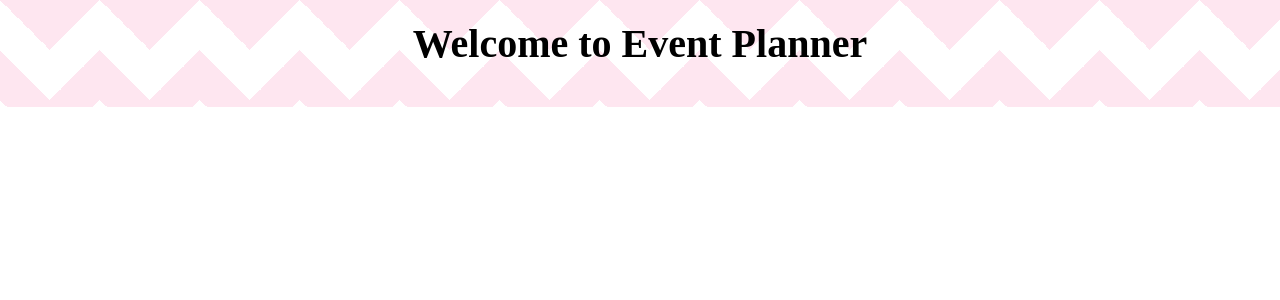
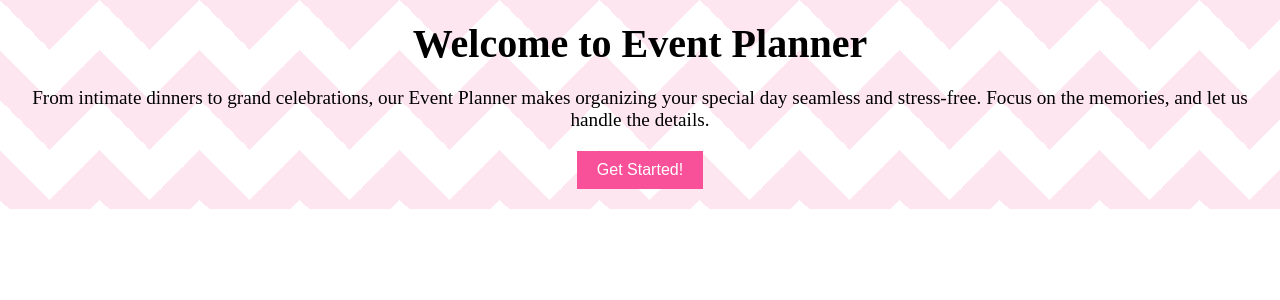
Before and after one commit to selwyntaloza06/event-planner, a React (Vite) app: page / in a window 1280 px wide. Shown: the top 300 px of the page. Built offline with nearby package versions, Linux system fonts and the light colour scheme.

Commit message:
first section "description" added

```diff
--- a/src/Components/EventPlanner.jsx
+++ b/src/Components/EventPlanner.jsx
@@ -1,5 +1,5 @@
-import React from 'react';
-import './EventPlanner.css'; // Import CSS file for styling
+import React from "react";
+import "./EventPlanner.css"; // Import CSS file for styling
 
 const EventPlanner = () => {
   return (
@@ -7,7 +7,14 @@ const EventPlanner = () => {
       <header>
         <h1>Welcome to Event Planner</h1>
       </header>
-            <section></section>
+      <section className="description">
+        <p>
+          From intimate dinners to grand celebrations, our Event Planner makes
+          organizing your special day seamless and stress-free. Focus on the
+          memories, and let us handle the details.
+        </p>
+        <button className="get-started-button">Get Started!</button>
+      </section>
       <section></section>
       <section></section>
       <section></section>
```
Lines whose indentation alone changed are shown as unchanged.
